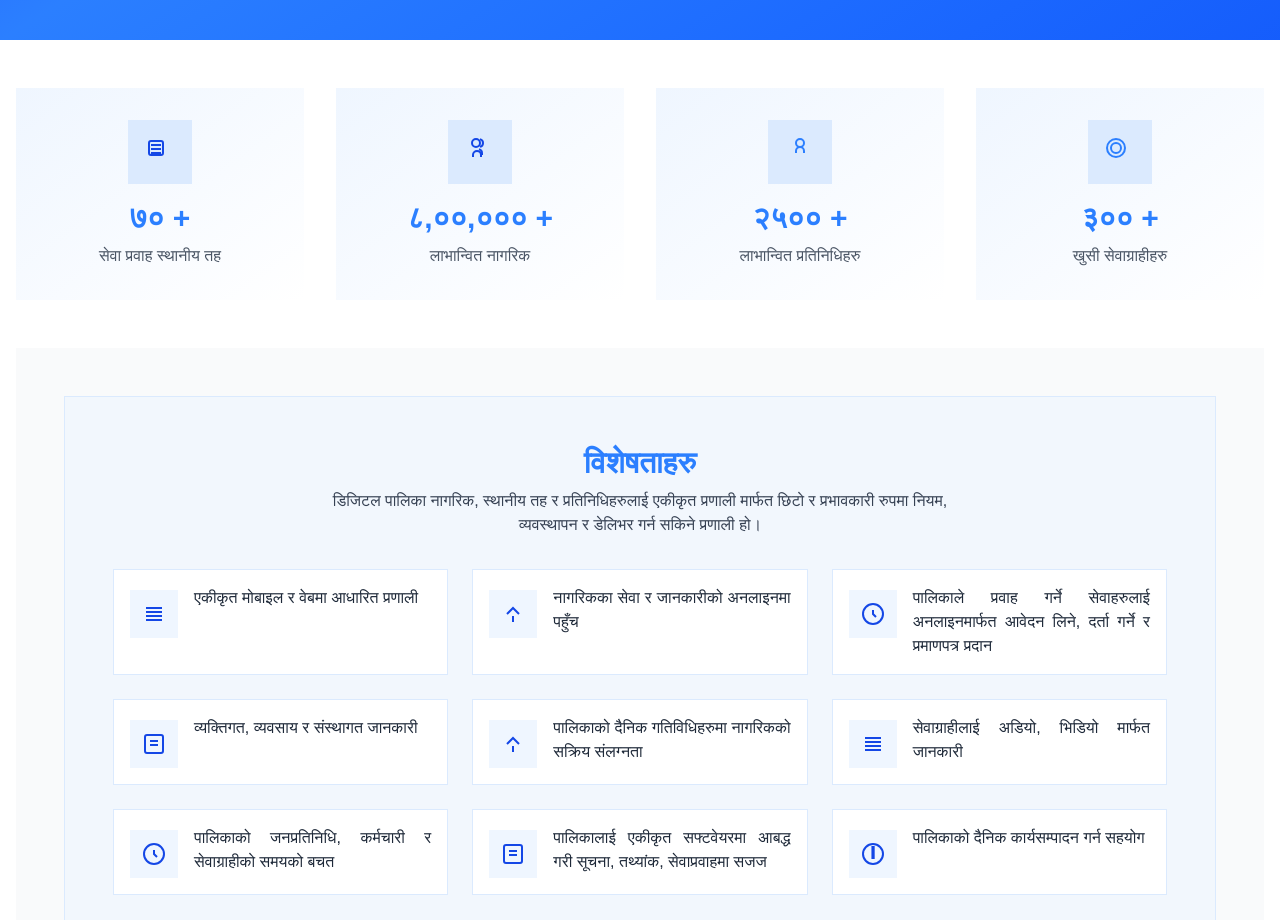
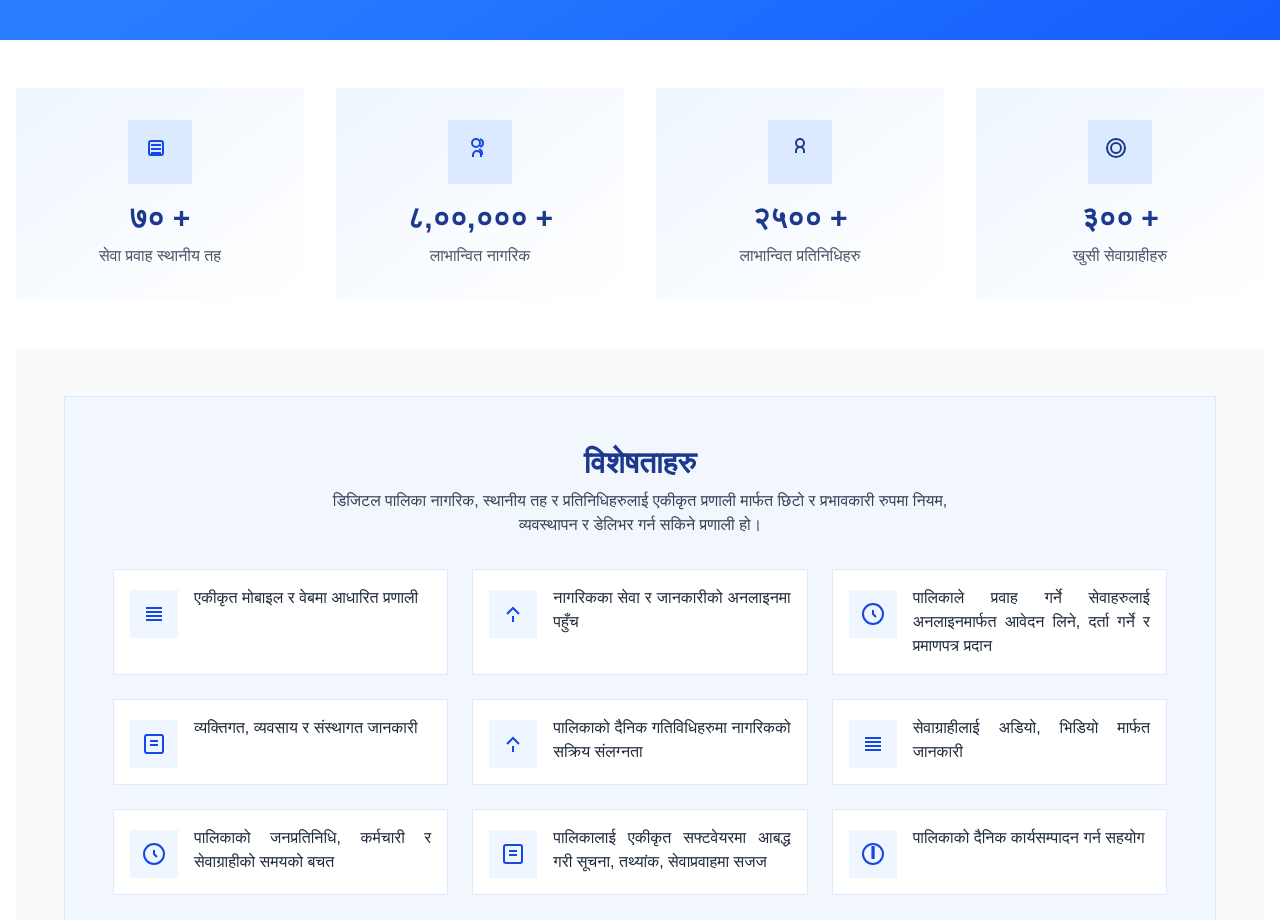
Before and after one commit to ninfosys-dev-erato/digital-palika-landing, a Next.js app: page / in a window 1280 px wide. Shown: the part 840-1760 px from the top of the page. Built offline with nearby package versions, Linux system fonts and the light colour scheme.

Commit message:
Updated colors

```diff
--- a/app/page.tsx
+++ b/app/page.tsx
@@ -72,7 +72,7 @@ const HomeContent = () => {
               <span className="bg-blue-100 text-blue-700 p-4 mb-4">
                 <svg width="32" height="32" fill="none" stroke="currentColor" strokeWidth="2"><path d="M7 13h10M7 17h10M7 9h10M5 7v10a2 2 0 002 2h10a2 2 0 002-2V7a2 2 0 00-2-2H7a2 2 0 00-2 2z"/></svg>
               </span>
-              <div className="text-3xl font-bold text-blue-500 mb-2">
+              <div className="text-3xl font-bold text-blue-900 mb-2">
                 {lang === 'ne' ? '७० +' : '70 +'}
               </div>
               <div className="text-gray-600 text-center">
@@ -83,7 +83,7 @@ const HomeContent = () => {
               <span className="bg-blue-100 text-blue-700 p-4 mb-4">
                 <svg width="32" height="32" fill="none" stroke="currentColor" strokeWidth="2"><path d="M17 21v-2a4 4 0 00-8 0v2M12 11a4 4 0 110-8 4 4 0 010 8zm6 8v-2a4 4 0 00-3-3.87M16 3.13a4 4 0 010 7.75"/></svg>
               </span>
-              <div className="text-3xl font-bold text-blue-500 mb-2">
+              <div className="text-3xl font-bold text-blue-900 mb-2">
                 {lang === 'ne' ? '८,००,००० +' : '800,000 +'}
               </div>
               <div className="text-gray-600 text-center">
@@ -91,10 +91,10 @@ const HomeContent = () => {
               </div>
             </div>
             <div className="flex flex-col items-center bg-gradient-to-br from-blue-50 to-white p-8 hover:scale-105 transition">
-              <span className="bg-blue-100 text-blue-500 p-4 mb-4">
+              <span className="bg-blue-100 text-blue-900 p-4 mb-4">
                 <svg width="32" height="32" fill="none" stroke="currentColor" strokeWidth="2"><path d="M12 17v-2a4 4 0 018 0v2M16 11a4 4 0 110-8 4 4 0 010 8z"/></svg>
               </span>
-              <div className="text-3xl font-bold text-blue-500 mb-2">
+              <div className="text-3xl font-bold text-blue-900 mb-2">
                 {lang === 'ne' ? '२५०० +' : '2500 +'}
               </div>
               <div className="text-gray-600 text-center">
@@ -102,10 +102,10 @@ const HomeContent = () => {
               </div>
             </div>
             <div className="flex flex-col items-center bg-gradient-to-br from-blue-50 to-white p-8 hover:scale-105 transition">
-              <span className="bg-blue-100 text-blue-500 p-4 mb-4">
+              <span className="bg-blue-100 text-blue-900 p-4 mb-4">
                 <svg width="32" height="32" fill="none" stroke="currentColor" strokeWidth="2"><path d="M12 21a9 9 0 100-18 9 9 0 000 18zm0-4a5 5 0 100-10 5 5 0 000 10z"/></svg>
               </span>
-              <div className="text-3xl font-bold text-blue-500 mb-2">
+              <div className="text-3xl font-bold text-blue-900 mb-2">
                 {lang === 'ne' ? '३०० +' : '300 +'}
               </div>
               <div className="text-gray-600 text-center">
@@ -119,7 +119,7 @@ const HomeContent = () => {
             <div className="container mx-auto px-4">
               <div className="bg-blue-50/60 border border-blue-100 w-full max-w-6xl mx-auto p-8 md:p-12" style={{ borderRadius: 0 }}>
                 <div className="text-center mb-8">
-                  <h2 className="text-2xl md:text-3xl font-bold text-blue-500 mb-2">
+                  <h2 className="text-2xl md:text-3xl font-bold text-blue-900 mb-2">
                     {lang === 'ne' ? 'विशेषताहरु' : 'Features'}
                   </h2>
                   <p className="text-gray-700 max-w-2xl mx-auto">
--- a/components/AboutSection.tsx
+++ b/components/AboutSection.tsx
@@ -39,7 +39,7 @@ const SectionRenderer = ({ section }: { section: AboutPageSection }) => {
         >
             {/* Text Block */}
             <div className={`w-full md:w-1/2 ${textOrder}`}>
-                <h2 className={`text-3xl font-work-sans font-extrabold text-primary text-blue-500 mb-4 ${(isIntroduction || isObjectives) ? 'text-3xl' : 'text-primary'}`}>
+                <h2 className={`text-3xl font-work-sans font-extrabold text-primary text-blue-900 mb-4 ${(isIntroduction || isObjectives) ? 'text-3xl' : 'text-primary'}`}>
                     {t(section.title)}
                 </h2>
                 {/* Paragraphs */}
--- a/components/ClientsSection.tsx
+++ b/components/ClientsSection.tsx
@@ -21,7 +21,7 @@ export function ClientsSection() {
             <div className="max-w-7xl mx-auto px-4 sm:px-6 lg:px-8 text-center">
 
                 {/* Title and Subtitle */}
-                <h2 className="text-4xl font-work-sans font-extrabold text-primary text-blue-500 mb-4">
+                <h2 className="text-4xl font-work-sans font-extrabold text-primary text-blue-900 mb-4">
                     {title}
                 </h2>
                 <p className="text-xl text-black max-w-3xl mx-auto mb-16">
--- a/components/ContactSection.tsx
+++ b/components/ContactSection.tsx
@@ -58,7 +58,7 @@ export const ContactSection = ({ title, details, formLabels, t }: ContactSection
             <div className="container mx-auto max-w-6xl">
 
                 {/* Section Title */}
-                <h1 className="text-2xl md:text-5xl font-work-sans font-bold text-blue-500 text-center mb-16">
+                <h1 className="text-2xl md:text-5xl font-work-sans font-bold text-blue-900 text-center mb-16">
                     {title}
                 </h1>
 
@@ -67,14 +67,14 @@ export const ContactSection = ({ title, details, formLabels, t }: ContactSection
 
                     {/* Phone */}
                     <div className="flex flex-col items-center">
-                        <div className="text-blue-500 mb-4">
+                        <div className="text-blue-900 mb-4">
                             <Icon name="Phone" className="w-8 h-8"/>
                         </div>
                         <h2 className="text-lg font-work-sans font-semibold text-black mb-2">
                             {t({ en: 'Phone', ne: 'फोन' })}
                         </h2>
                         {details.phoneNumbers.map((phone, index) => (
-                            <a key={index} href={`tel:${phone}`} className="text-blue-700 font-inter transition-colors text-sm">
+                            <a key={index} href={`tel:${phone}`} className="text-blue-900 font-inter transition-colors text-sm">
                                 नेपालभित्र: {phone}
                             </a>
                         ))}
@@ -82,20 +82,20 @@ export const ContactSection = ({ title, details, formLabels, t }: ContactSection
 
                     {/* Email */}
                     <div className="flex flex-col items-center">
-                        <div className="text-blue-500 mb-4">
+                        <div className="text-blue-900 mb-4">
                             <Icon name="Mail" className="w-8 h-8"/>
                         </div>
                         <h2 className="text-lg font-work-sans font-semibold text-black mb-2">
                             {t({ en: 'Email', ne: 'इमेल' })}
                         </h2>
-                        <a href={`mailto:${details.email}`} className="text-blue-700 hover:text-accent font-inter transition-colors">
+                        <a href={`mailto:${details.email}`} className="text-blue-900 hover:text-accent font-inter transition-colors">
                             {details.email}
                         </a>
                     </div>
 
                     {/* Address */}
                     <div className="flex flex-col items-center">
-                        <div className="text-blue-500 mb-4">
+                        <div className="text-blue-900 mb-4">
                             <Icon name="MapPin" className="w-8 h-8"/>
                         </div>
                         <h2 className="text-lg font-work-sans font-semibold text-black mb-2">
@@ -205,7 +205,7 @@ export const ContactSection = ({ title, details, formLabels, t }: ContactSection
                         {/* Submit Button */}
                         <button
                             type="submit"
-                            className="inline-flex items-center justify-center px-8 py-3 text-white font-work-sans font-semibold bg-blue-500 hover:bg-blue-700 transition-all duration-300 ease-in-out"
+                            className="inline-flex items-center justify-center px-8 py-3 text-white font-work-sans font-semibold bg-blue-700 hover:bg-blue-700 transition-all duration-300 ease-in-out"
                         >
                             {t(formLabels.button)}
                         </button>
--- a/components/FeatureSection.tsx
+++ b/components/FeatureSection.tsx
@@ -31,7 +31,7 @@ export const FeatureSection = ({ title, subtitle, features }: FeatureSectionProp
 
                 {/* Section Header */}
                 <div className="text-center max-w-4xl mx-auto mb-16">
-                    <h1 className="text-3xl md:text-4xl font-work-sans font-bold text-blue-500 mb-4">
+                    <h1 className="text-3xl md:text-4xl font-work-sans font-bold text-blue-900 mb-4">
                         {t(title)}
                     </h1>
                     <p className="text-lg md:text-xl text-black font-inter leading-relaxed">
```
